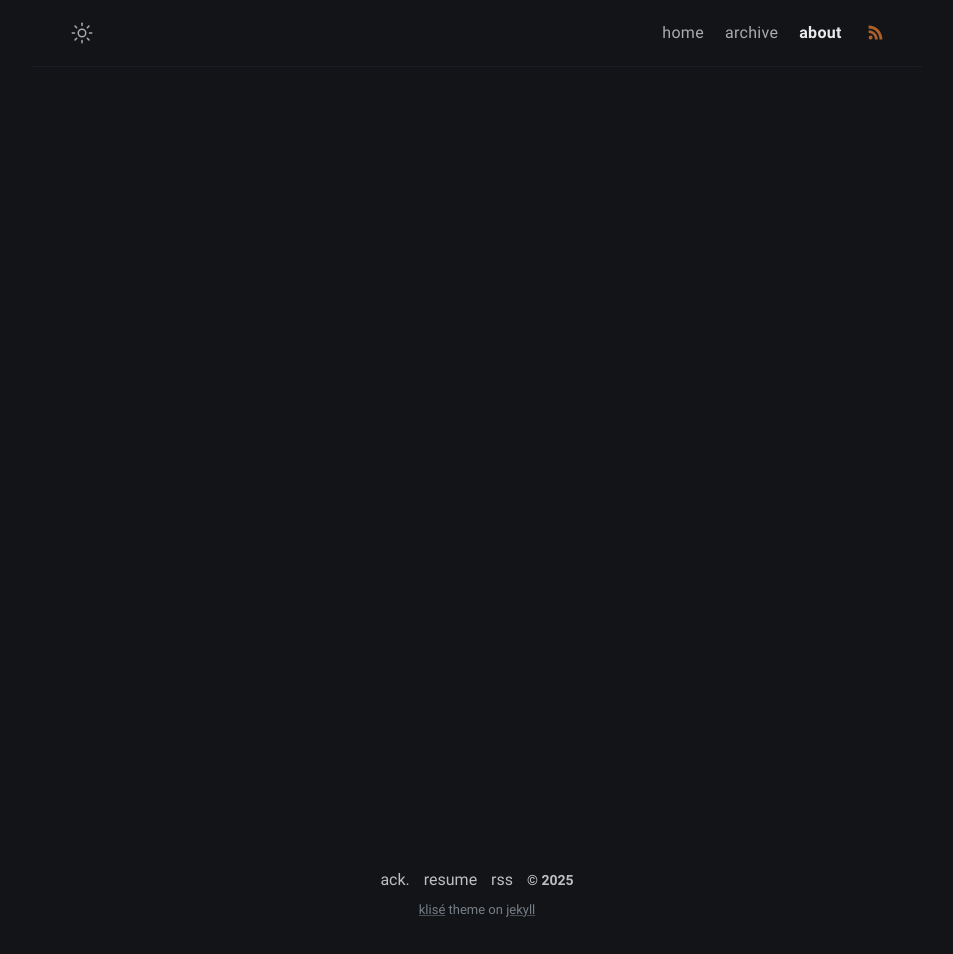
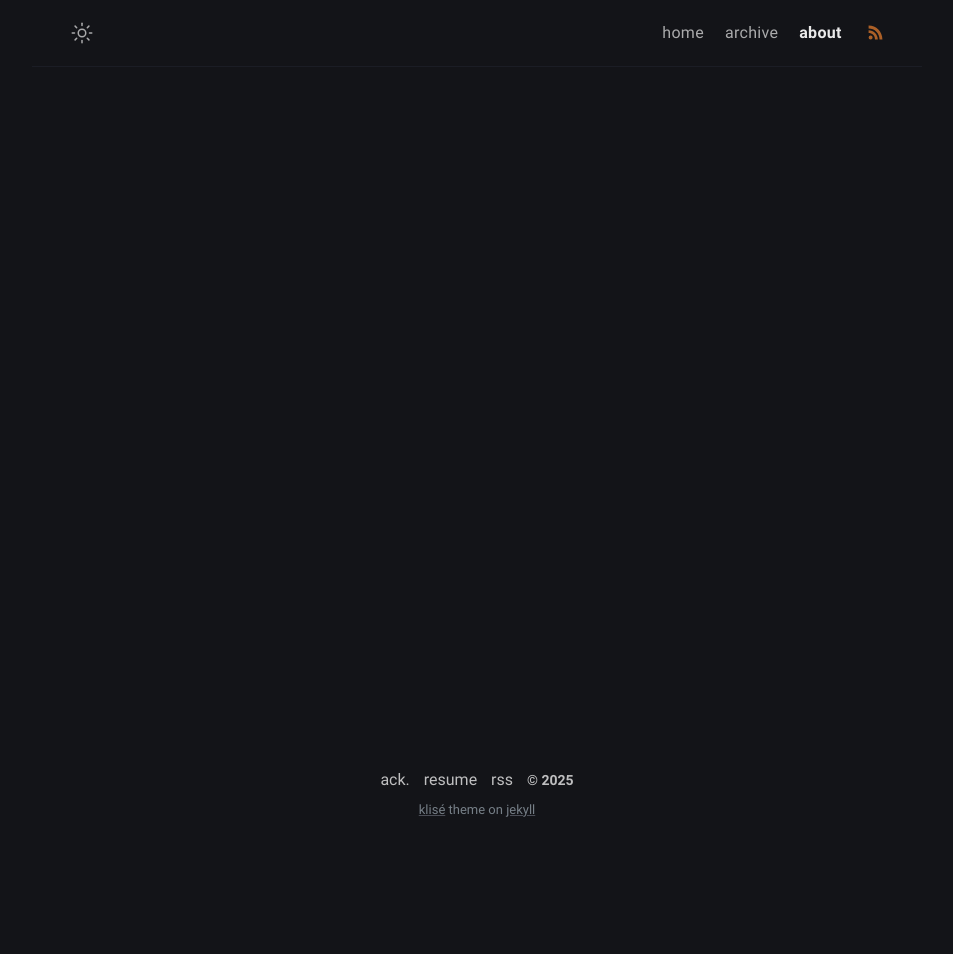
Before and after one commit to Extravenger/extravenger.github.io, a Jekyll site: the page built from about.md, in a window 1280 px wide. Shown: the whole page, without its empty margins (163-1116 px from the left). Built offline with Jekyll 4.4.1, drawn with Linux system fonts in a browser that asks for light colours; after the commit the page ends 900 px from its top, so only the background shows below that.

Commit message:
Update about.html

```diff
--- a/_layouts/about.html
+++ b/_layouts/about.html
@@ -100,15 +100,15 @@
       align-items: center;
     }
 
-    /* Centered content with adjusted positioning */
+    /* Center the content and ensure the text is visible */
     .centered-content {
       display: flex;
       flex-direction: column;
       align-items: center;
-      justify-content: center;
-      height: 80vh; /* Reduced the height to bring the content up */
+      justify-content: flex-start; /* Adjust the alignment to start from the top */
+      height: 60vh; /* Adjusted height for better positioning */
       text-align: center;
-      margin-top: -50px; /* Adjusts the content position up */
+      padding-top: 30px; /* Added padding to push the content up */
     }
   </style>
 
```
